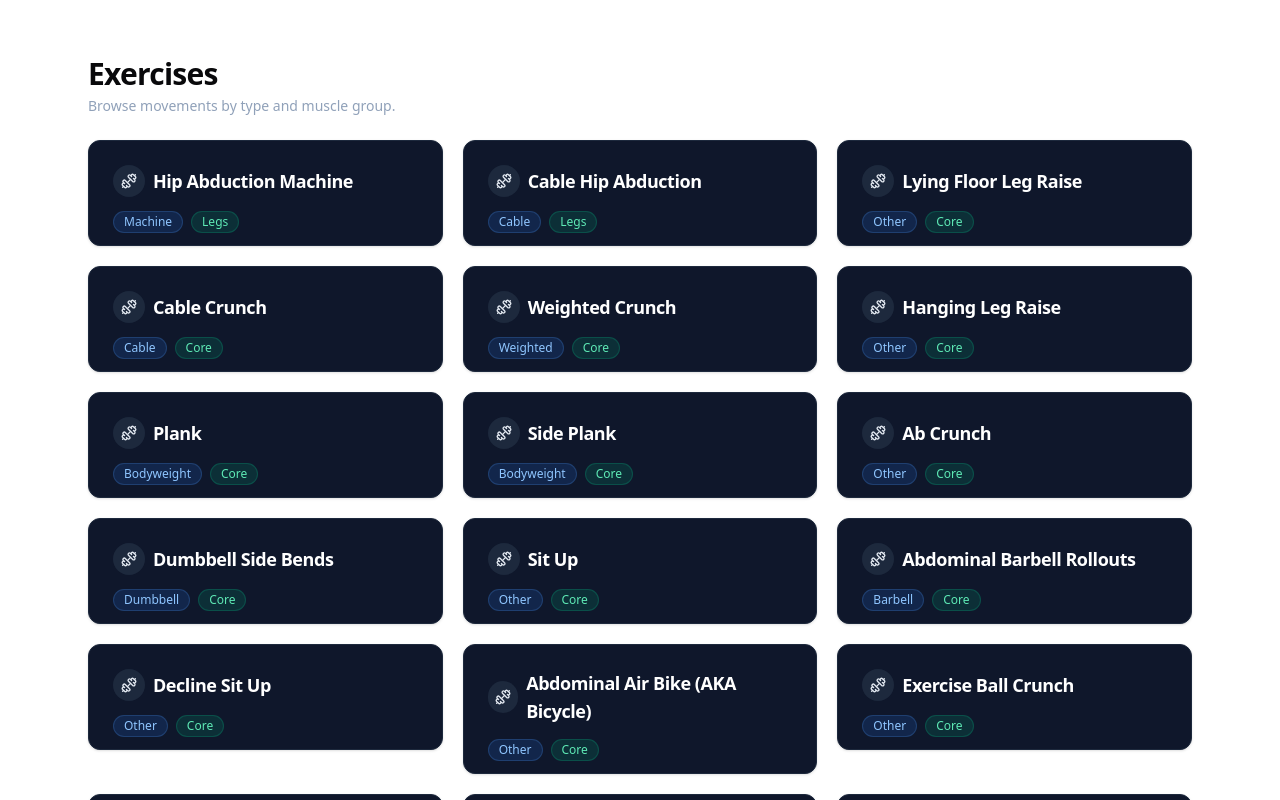
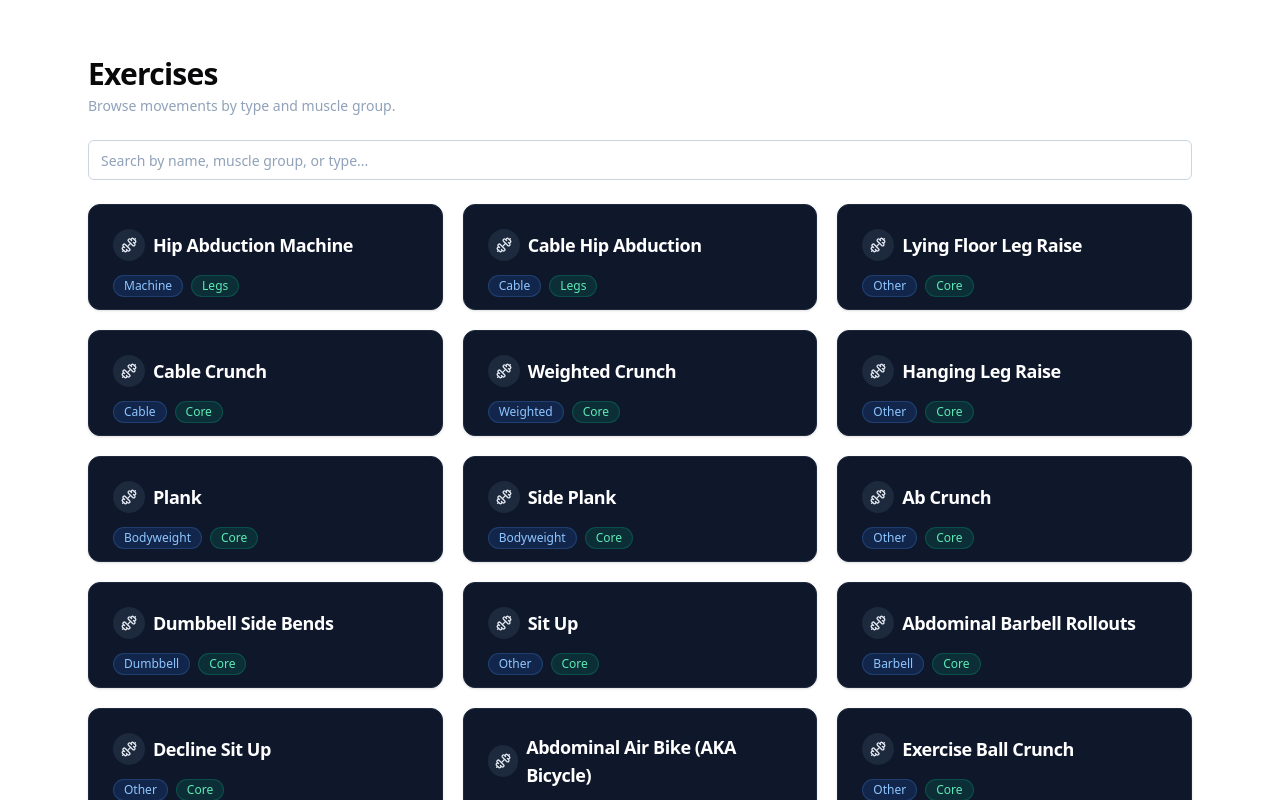
Before and after one commit to Kennygunderman/graphite, a React (Vite) app: page / in a window 1280 px wide. Shown: the top 800 px of the page. Built offline with nearby package versions, Linux system fonts and the light colour scheme.

Commit message:
Add searching functionality

```diff
--- a/src/components/ExerciseList.jsx
+++ b/src/components/ExerciseList.jsx
@@ -1,14 +1,37 @@
+import { useMemo, useState } from 'react'
 import ExerciseCard from './ExerciseCard'
+import { Input } from './ui/input'
 
 export default function ExerciseList({ exercises }) {
+  const [query, setQuery] = useState('')
+
+  const filtered = useMemo(() => {
+    const q = query.trim().toLowerCase()
+    return exercises.filter((e) => {
+      return (
+        !q ||
+        e.name.toLowerCase().includes(q) ||
+        e.muscleGroup.toLowerCase().includes(q) ||
+        e.type.toLowerCase().includes(q)
+      )
+    })
+  }, [exercises, query])
+
   return (
     <div className="max-w-6xl mx-auto p-6 text-left">
       <div className="mb-6">
         <h1 className="text-3xl font-semibold tracking-tight">Exercises</h1>
         <p className="text-sm text-slate-400 mt-1">Browse movements by type and muscle group.</p>
       </div>
+      <div className="mb-6">
+        <Input
+          placeholder="Search by name, muscle group, or type..."
+          value={query}
+          onChange={(e) => setQuery(e.target.value)}
+        />
+      </div>
       <ul className="grid gap-5 sm:grid-cols-2 lg:grid-cols-3">
-        {exercises.map((exercise, index) => (
+        {filtered.map((exercise, index) => (
           <li key={index}>
             <ExerciseCard exercise={exercise} />
           </li>
--- /dev/null
+++ b/src/components/ui/input.jsx
@@ -0,0 +1,15 @@
+import { cn } from '../../lib/utils'
+
+export function Input({ className, ...props }) {
+  return (
+    <input
+      className={cn(
+        'flex h-10 w-full rounded-md border border-slate-300 bg-white px-3 py-2 text-sm',
+        'placeholder:text-slate-400 focus-visible:outline-none focus-visible:ring-2 focus-visible:ring-slate-400',
+        'disabled:cursor-not-allowed disabled:opacity-50',
+        className,
+      )}
+      {...props}
+    />
+  )
+}
--- /dev/null
+++ b/src/components/ui/select.jsx
@@ -0,0 +1,15 @@
+import { cn } from '../../lib/utils'
+
+export function Select({ className, ...props }) {
+  return (
+    <select
+      className={cn(
+        'h-10 w-full rounded-md border border-slate-300 bg-white px-3 text-sm',
+        'focus-visible:outline-none focus-visible:ring-2 focus-visible:ring-slate-400',
+        'disabled:cursor-not-allowed disabled:opacity-50',
+        className,
+      )}
+      {...props}
+    />
+  )
+}
```
